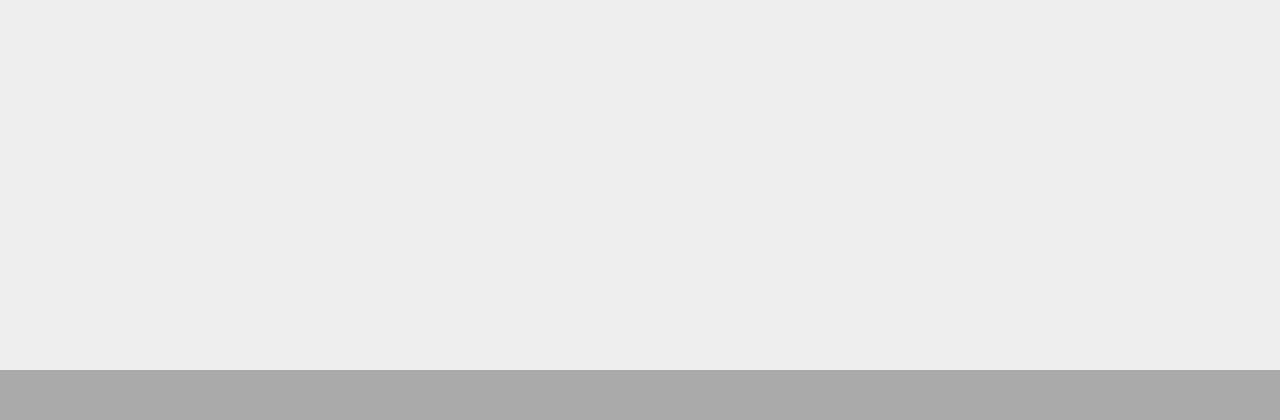
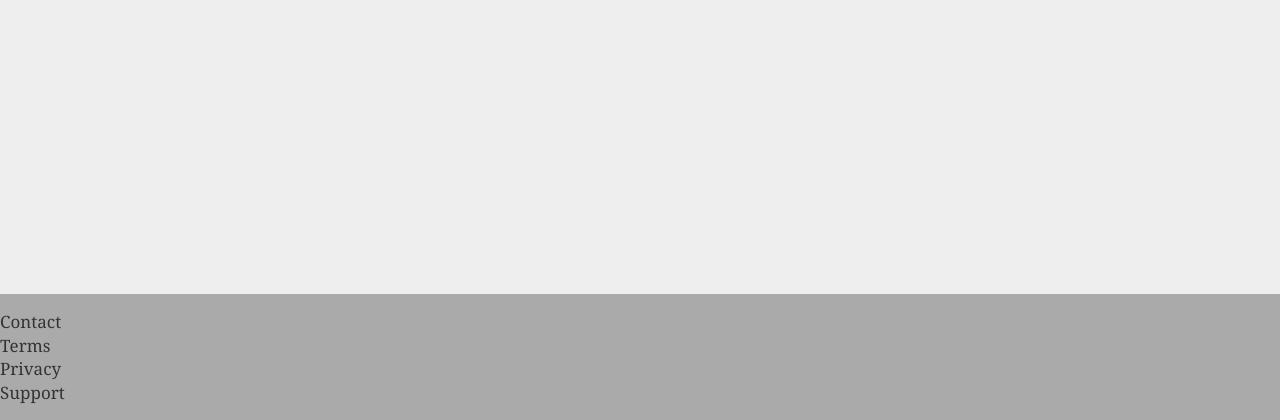
Before and after one commit to danielwillgeorge/celes, a Flask app: template templates/index.html in a window 1280 px wide. Shown: the part 380-800 px from the top of the page. Run offline with Flask 2, Linux system fonts and the light colour scheme; the template is opened without the code that fills it, so the values that code supplies are empty; some libraries are stand-ins or nearby versions.

Commit message:
add ul and li to footer

```diff
--- a/templates/index.html
+++ b/templates/index.html
@@ -53,6 +53,13 @@
 
 		<footer>
 		<div class="navbar navbar-fixed-bottom">
+		<ul>
+		<li>Contact</li>
+		<li>Terms</li>
+		<li>Privacy</li>
+		<li>Support</li>
+		</ul>
+
 		</div>
 		</footer>
 
```
